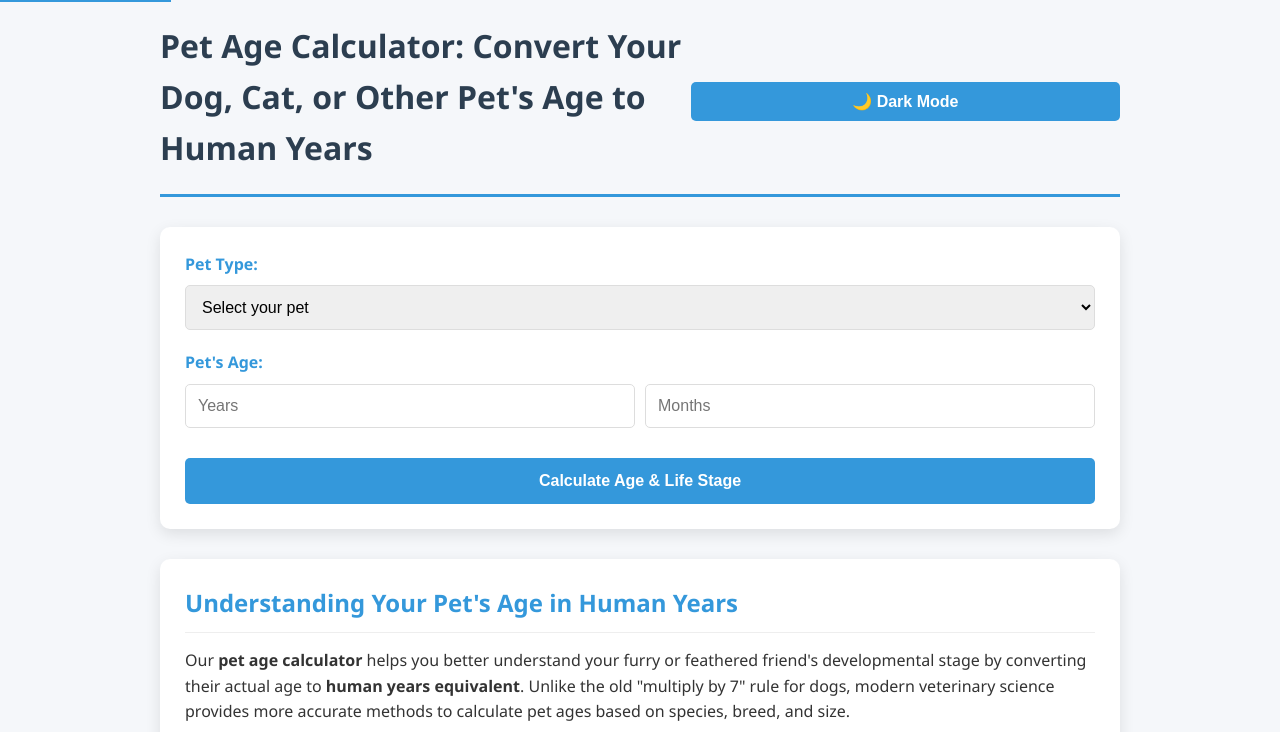
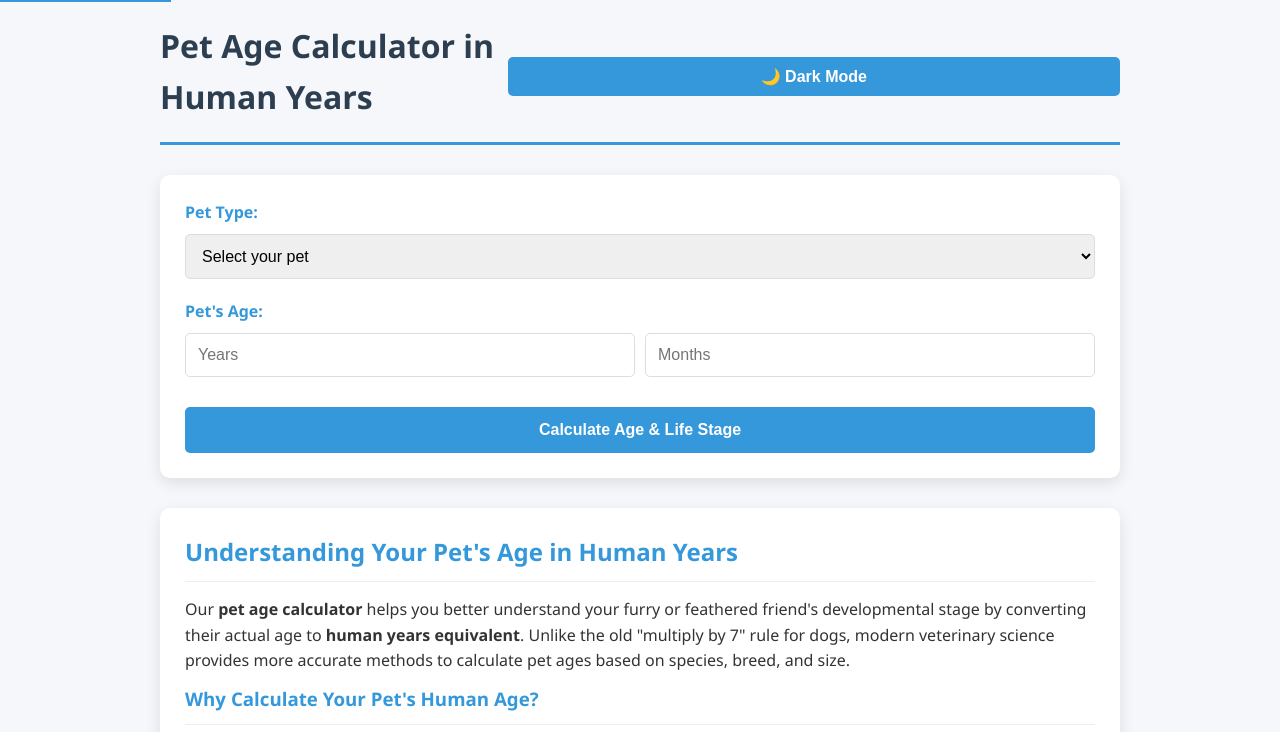
Before and after one commit to sarkarijoblatest/pet-age-calculator, a plain HTML site: page index.html in a window 1280 px wide. Shown: the top 732 px of the page. Drawn offline with Linux system fonts and the light colour scheme.

Commit message:
Update index.html

```diff
--- a/index.html
+++ b/index.html
@@ -465,7 +465,7 @@
     <a href="#main-content" class="skip-link">Skip to main content</a>
 
     <header>
-        <h1>Pet Age Calculator: Convert Your Dog, Cat, or Other Pet's Age to Human Years</h1>
+        <h1>Pet Age Calculator in Human Years</h1>
         <button class="theme-toggle" id="themeToggle" aria-label="Toggle dark mode">🌙 Dark Mode</button>
     </header>
 
```
